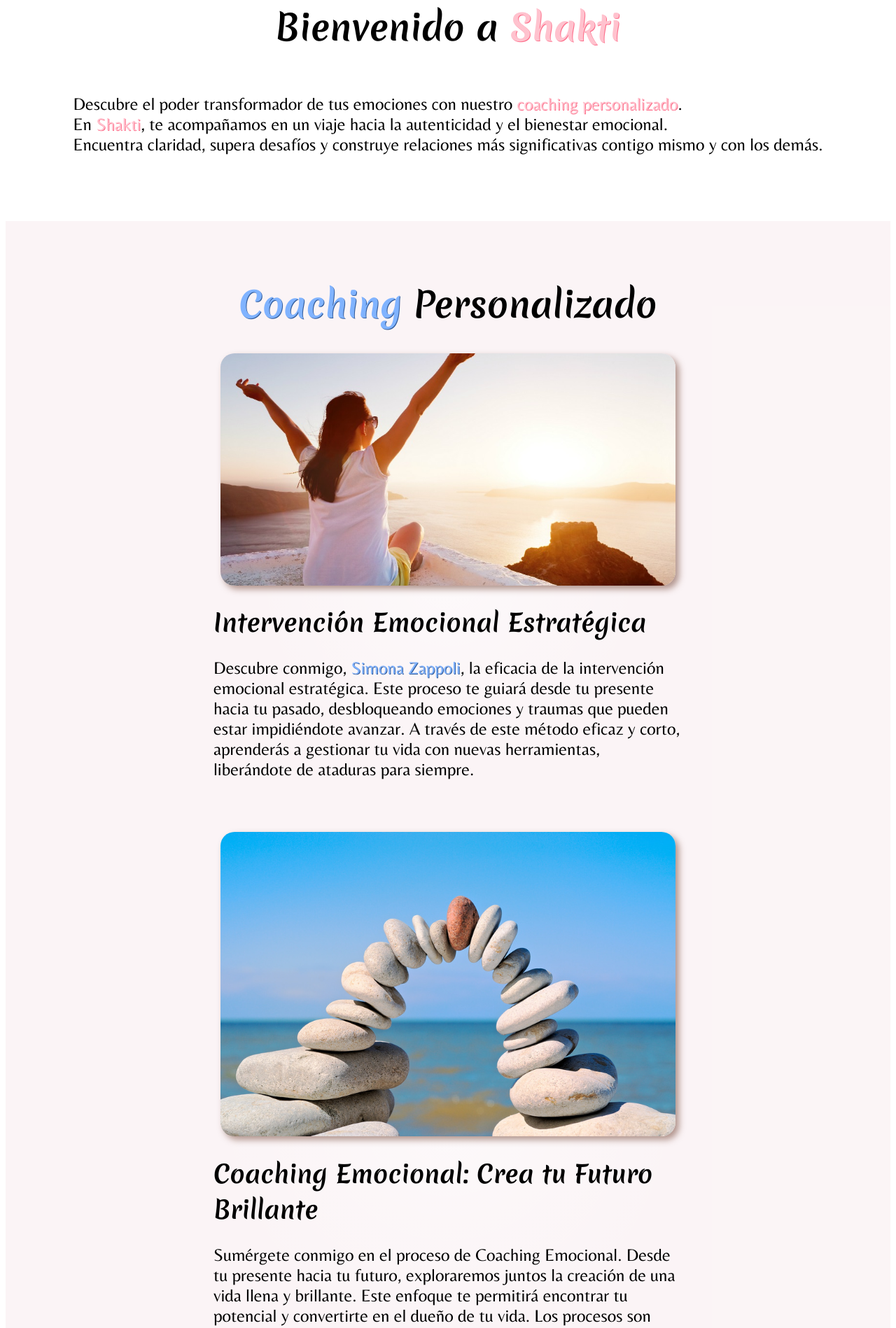
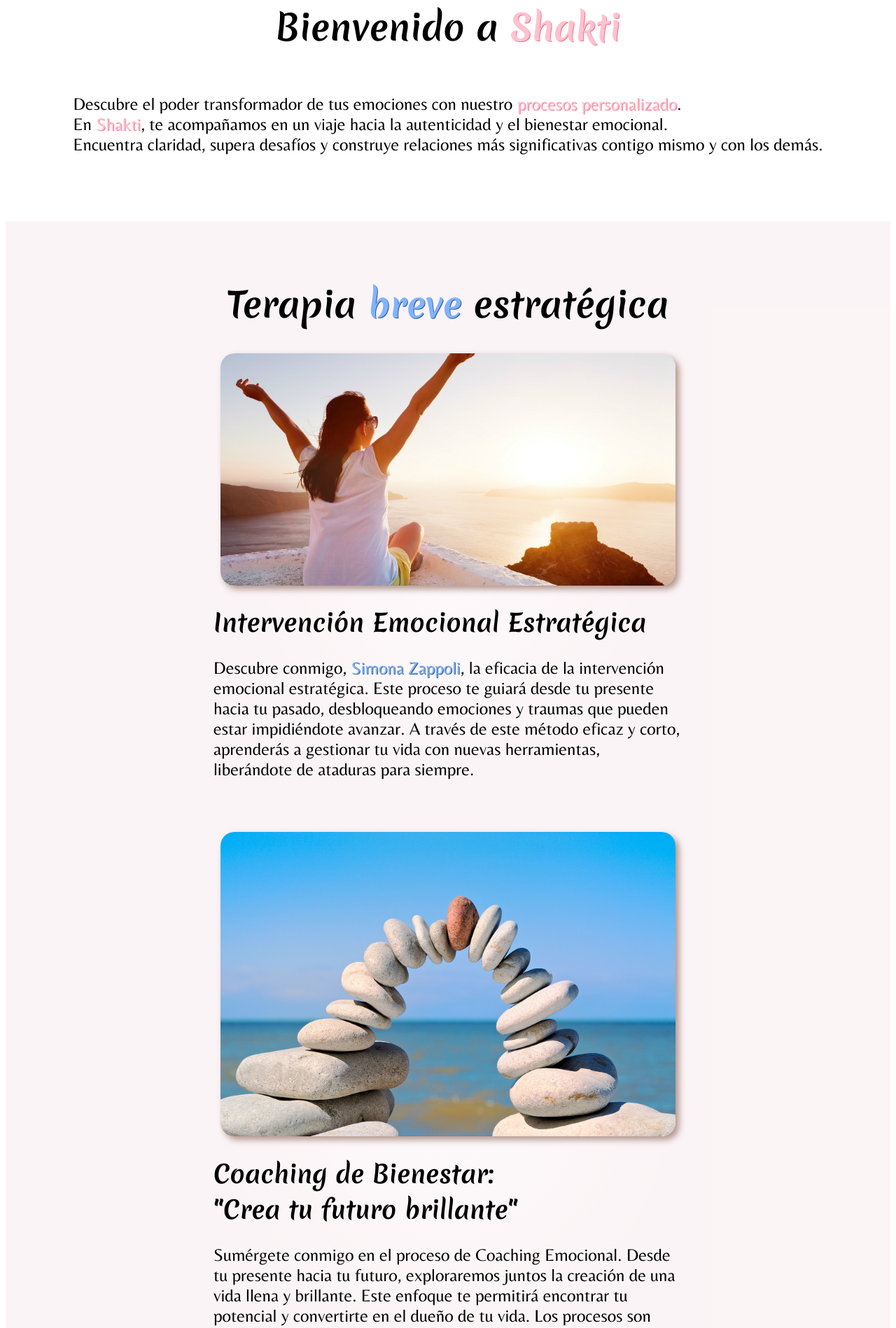
Before and after one commit to Wahandri/ShaktiYoga, a React (Create React App) app: page / in a window 1280 px wide. Shown: the part 580-2478 px from the top of the page at 70% size. Built offline with nearby package versions, Linux system fonts and the light colour scheme.

Commit message:
update titles

```diff
--- a/src/App.css
+++ b/src/App.css
@@ -1,24 +1,4 @@
-.flex {
-    display: flex;
-}
 
-.column {
-    flex-direction: column;
-}
-
-.margin {
-    margin-left: 30px;
-    margin-right: 30px;
-}
-
-.paddingTop {
-    padding-top: 50px;
-}
-
-.center {
-    justify-content: center;
-    align-items: center;
-}
 
 
 /* Font */
--- a/src/components/Coaching/Coaching.js
+++ b/src/components/Coaching/Coaching.js
@@ -1,41 +1,66 @@
-import React from 'react';
+import React from "react";
 import "./Coaching.css";
 import imgPositive from "../../images/positive.jpg";
 import imgTeam from "../../images/emocionalcoaching.jpg";
-import { Link } from 'react-router-dom';
+import { Link } from "react-router-dom";
 
 export default function Coaching() {
   return (
-    <div className='boxCoaching flex column center'>
-        <h1 className='title'><span class="blueColor">Coaching</span> Personalizado</h1>
+    <div className="boxCoaching flex column center">
+      <h1 className="title">
+        Terapia<span class="blueColor"> breve</span> estratégica
+      </h1>
 
       {/* Sección 1: Intervención Emocional */}
-        <div className='coaching1 flex shadowLight responsiveCoaching'>
-            <div className='boxCoachingImg'>
-                <img className='imgCoaching margin' src={imgPositive} alt='Intervención Emocional' />
+      <div className="coaching1 flex shadowLight responsiveCoaching">
+        <div className="boxCoachingImg">
+          <img
+            className="imgCoaching margin"
+            src={imgPositive}
+            alt="Intervención Emocional"
+          />
         </div>
-            <div className='descriptionCoaching'>
-                <h1 className='titleSmall'>Intervención Emocional Estratégica</h1>
+        <div className="descriptionCoaching">
+          <h1 className="titleSmall">Intervención Emocional Estratégica</h1>
           <p>
-                    Descubre conmigo, <span className='blueColor'>Simona Zappoli</span>, la eficacia de la intervención emocional estratégica. Este proceso te guiará desde tu presente hacia tu pasado, desbloqueando emociones y traumas que pueden estar impidiéndote avanzar. A través de este método eficaz y corto, aprenderás a gestionar tu vida con nuevas herramientas, liberándote de ataduras para siempre.
+            Descubre conmigo, <span className="blueColor">Simona Zappoli</span>,
+            la eficacia de la intervención emocional estratégica. Este proceso
+            te guiará desde tu presente hacia tu pasado, desbloqueando emociones
+            y traumas que pueden estar impidiéndote avanzar. A través de este
+            método eficaz y corto, aprenderás a gestionar tu vida con nuevas
+            herramientas, liberándote de ataduras para siempre.
           </p>
         </div>
       </div>
 
       {/* Sección 2: Coaching */}
-        <div className='coaching2 flex paddingTop shadowLight responsiveCoaching revers'>
-            <div className='descriptionCoaching'>
-                <h1 className='titleSmall'>Coaching Emocional: Crea tu Futuro Brillante</h1>
+      <div className="coaching2 flex paddingTop shadowLight responsiveCoaching revers">
+        <div className="descriptionCoaching">
+          <h1 className="titleSmall">
+            Coaching de Bienestar:
+            <br />
+            "Crea tu futuro brillante"
+          </h1>
           <p>
-                    Sumérgete conmigo en el proceso de Coaching Emocional. Desde tu presente hacia tu futuro, exploraremos juntos la creación de una vida llena y brillante. Este enfoque te permitirá encontrar tu potencial y convertirte en el dueño de tu vida. Los procesos son eficaces, cortos y no te hacen dependiente del Coach, permitiéndote aprender a gestionar tu vida con nuevas herramientas. ¡Deja que el Coaching Emocional sea tu guía hacia una vida plena y satisfactoria!
+            Sumérgete conmigo en el proceso de Coaching Emocional. Desde tu
+            presente hacia tu futuro, exploraremos juntos la creación de una
+            vida llena y brillante. Este enfoque te permitirá encontrar tu
+            potencial y convertirte en el dueño de tu vida. Los procesos son
+            eficaces, cortos y no te hacen dependiente del Coach, permitiéndote
+            aprender a gestionar tu vida con nuevas herramientas. ¡Deja que el
+            Coaching Emocional sea tu guía hacia una vida plena y satisfactoria!
           </p>
         </div>
-            <div className='boxCoachingImg'>
-                <img className='imgCoaching margin' src={imgTeam} alt='Coaching Emocional' />
+        <div className="boxCoachingImg">
+          <img
+            className="imgCoaching margin"
+            src={imgTeam}
+            alt="Coaching Emocional"
+          />
         </div>
       </div>
-        <Link to='/coaching'>
-            <button className='btn'>Saber mas</button>
+      <Link to="/coaching">
+        <button className="btn">Saber mas</button>
       </Link>
     </div>
   );
--- a/src/components/Start/Start.css
+++ b/src/components/Start/Start.css
@@ -47,3 +47,25 @@ background: radial-gradient(circle, rgba(255,255,255,1) 1%, rgba(148,187,233,0)
 
 
   /* ---------- */
+
+  .flex {
+    display: flex;
+}
+
+.column {
+    flex-direction: column;
+}
+
+.margin {
+    margin-left: 30px;
+    margin-right: 30px;
+}
+
+.paddingTop {
+    padding-top: 50px;
+}
+
+.center {
+    justify-content: center;
+    align-items: center;
+}
--- a/src/components/Start/Start.js
+++ b/src/components/Start/Start.js
@@ -1,26 +1,31 @@
-import React from 'react'
-import "./Start.css"
-import logoShakti from "../../images/shakti.png"
-import Coaching from '../Coaching/Coaching'
-import Meditation from '../Meditation/Meditation'
-import Massage from '../Massage/Massage'
-import Yoga from "../Yoga/Yoga.js"
-import Nutrition from '../Nutrition/Nutrition.js'
+import React from "react";
+import "./Start.css";
+import logoShakti from "../../images/shakti.png";
+import Coaching from "../Coaching/Coaching";
+import Meditation from "../Meditation/Meditation";
+import Massage from "../Massage/Massage";
+import Yoga from "../Yoga/Yoga.js";
+import Nutrition from "../Nutrition/Nutrition.js";
 
 export default function Start() {
-
   return (
-    <div className='boxStart flex column center'>
-        <div className='startHeader'>
-            <img className='logoShakti' src={logoShakti} alt=""/>
-            <div className='margin'>
-                <div className='flex center'>
-                    <h1 className='title'>Bienvenido a <span className='pinkColor'>Shakti</span></h1>
+    <div className="boxStart flex column center">
+      <div className="startHeader">
+        <img className="logoShakti" src={logoShakti} alt="" />
+        <div className="margin">
+          <div className="flex center">
+            <h1 className="title">
+              Bienvenido a <span className="pinkColor">Shakti</span>
+            </h1>
           </div>
-                <p className='textSmall'>
-                    Descubre el poder transformador de tus emociones con nuestro <span className='pinkColor'>coaching personalizado</span>.<br/>
-                    En <span className='pinkColor'>Shakti</span>, te acompañamos en un viaje hacia la autenticidad y el bienestar emocional.<br/>
-                    Encuentra claridad, supera desafíos y construye relaciones más significativas contigo mismo y con los demás.
+          <p className="textSmall">
+            Descubre el poder transformador de tus emociones con nuestro{" "}
+            <span className="pinkColor">procesos personalizado</span>.<br />
+            En <span className="pinkColor">Shakti</span>, te acompañamos en un
+            viaje hacia la autenticidad y el bienestar emocional.
+            <br />
+            Encuentra claridad, supera desafíos y construye relaciones más
+            significativas contigo mismo y con los demás.
           </p>
         </div>
       </div>
@@ -30,5 +35,5 @@ export default function Start() {
       <Massage />
       <Nutrition />
     </div>
-  )
+  );
 }
```
Lines whose indentation alone changed are shown as unchanged.
